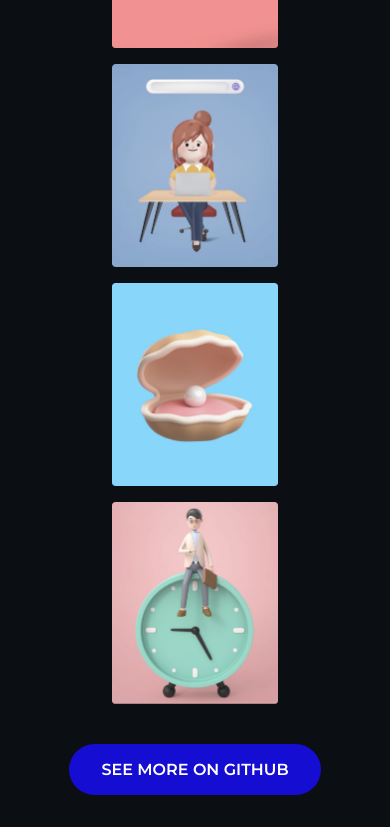
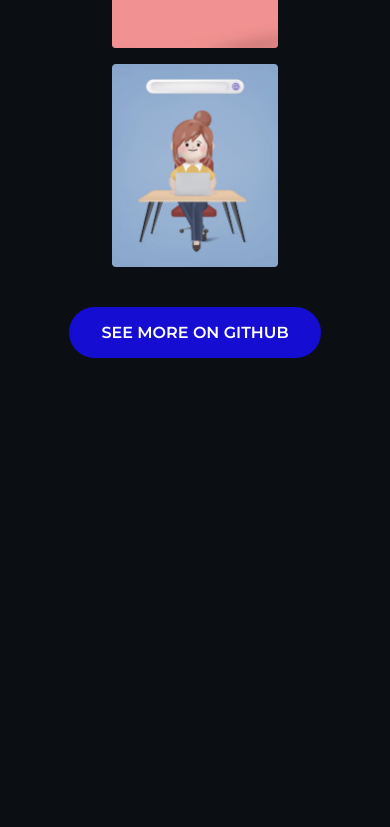
Before and after one commit to Salim-T/Portfolio, a React (Create React App) app: page / in a window 390 px wide. Shown: the part 2093-2920 px from the top of the page. After the commit the page ends 2483 px from the top, so only its background shows below. Built offline with nearby package versions, Linux system fonts and the light colour scheme.

Commit message:
display none on projects images for responsive

```diff
--- a/src/components/Projects/projects.css
+++ b/src/components/Projects/projects.css
@@ -64,6 +64,9 @@
     .projectsDescription {
         max-width: 44rem;
     }
+    .imageDisplayNone {
+        display: none;
+    }
 }
 
 @media screen and (max-width: 692px) {
--- a/src/components/Projects/projects.js
+++ b/src/components/Projects/projects.js
@@ -18,8 +18,8 @@
                 <img src={Portfolio2} alt="Project 2" className="projectsImage" />
                 <img src={Portfolio3} alt="Project 3" className="projectsImage" />
                 <img src={Portfolio4} alt="Project 4" className="projectsImage" />
-                <img src={Portfolio5} alt="Project 5" className="projectsImage" />
-                <img src={Portfolio6} alt="Project 6" className="projectsImage" />
+                <img src={Portfolio5} alt="Project 5" className="projectsImage imageDisplayNone" />
+                <img src={Portfolio6} alt="Project 6" className="projectsImage imageDisplayNone" />
             </div>
             <a target="_blank" class="blueButton" href="https://github.com/Salim-T">See more on github</a>
         </section>
```
